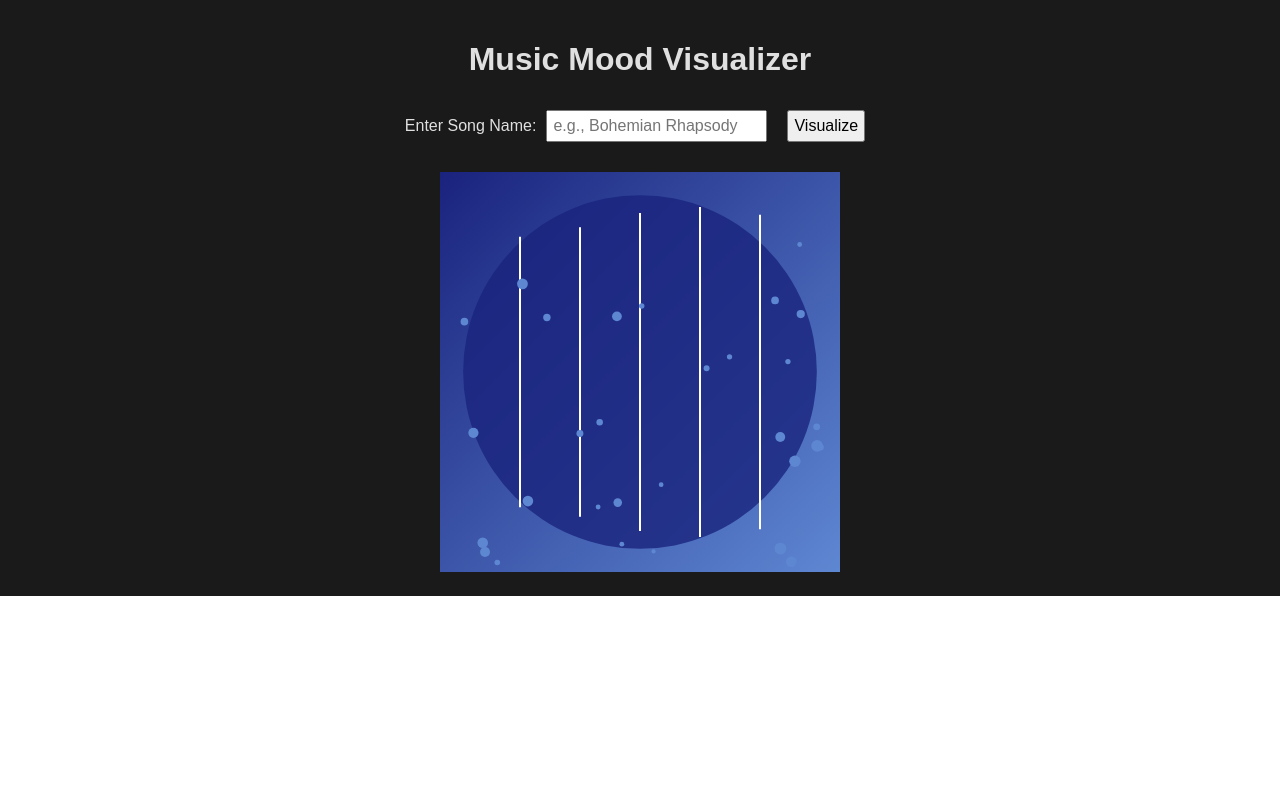
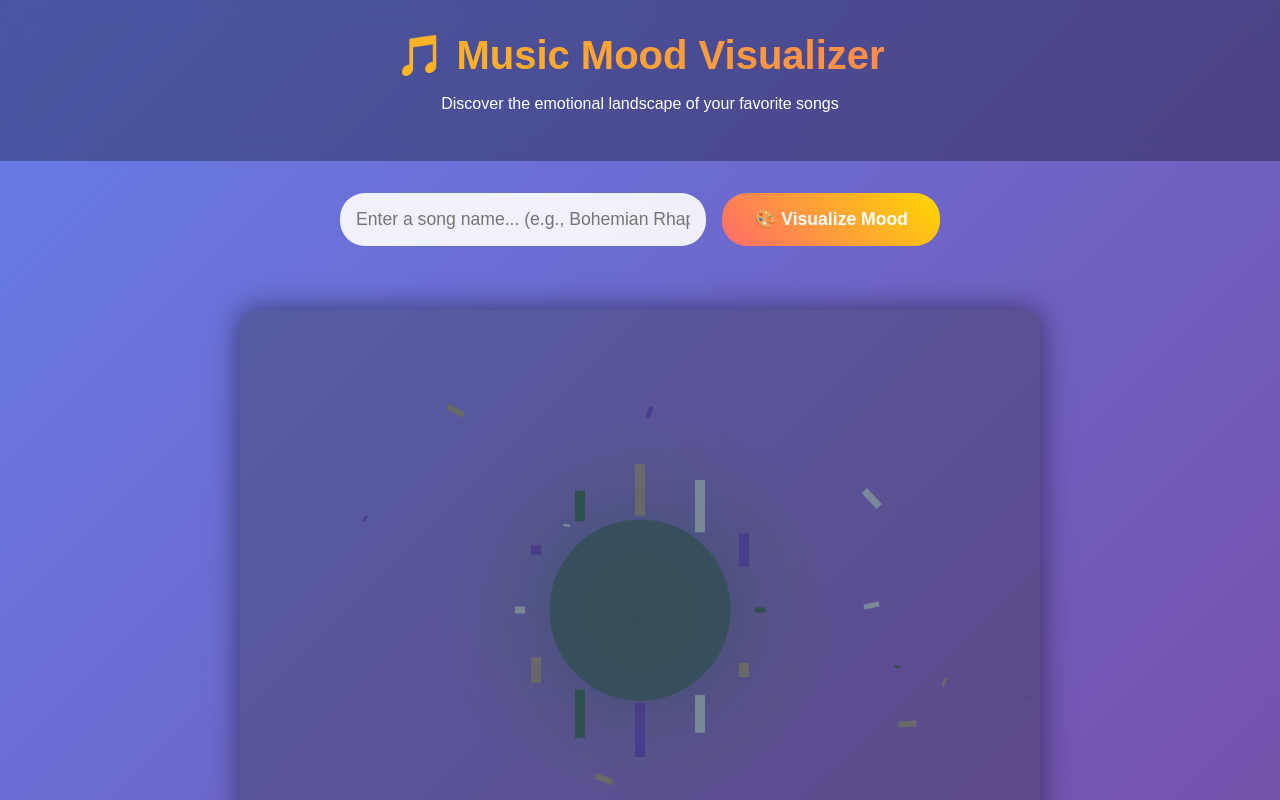
Before and after one commit to N1Chaos/music-mood-visualizer, a React (Create React App) app in the folder client/: page / in a window 1280 px wide. Shown: the top 800 px of the page. Built offline with nearby package versions, Linux system fonts and the light colour scheme.

Commit message:
fix: complete App.js with mock data

```diff
--- a/client/src/App.css
+++ b/client/src/App.css
@@ -1,15 +1,178 @@
 .App {
   text-align: center;
-  padding: 20px;
-  background-color: #1a1a1a;
-  color: #e0e0e0;
+  background: linear-gradient(135deg, #667eea 0%, #764ba2 100%);
+  min-height: 100vh;
+  color: white;
   font-family: 'Arial', sans-serif;
 }
-input, button {
-  margin: 10px;
-  padding: 5px;
-  font-size: 16px;
+
+.App-header {
+  padding: 2rem;
+  background: rgba(0, 0, 0, 0.3);
+  backdrop-filter: blur(10px);
 }
-canvas {
-  margin-top: 20px;
+
+.App-header h1 {
+  margin: 0;
+  font-size: 2.5rem;
+  background: linear-gradient(45deg, #ffd700, #ff6b6b);
+  -webkit-background-clip: text;
+  -webkit-text-fill-color: transparent;
 }
+
+.controls {
+  padding: 2rem;
+}
+
+.search-form {
+  max-width: 600px;
+  margin: 0 auto;
+}
+
+.input-group {
+  display: flex;
+  gap: 1rem;
+  flex-wrap: wrap;
+  justify-content: center;
+}
+
+.song-input {
+  flex: 1;
+  min-width: 300px;
+  padding: 1rem;
+  border: none;
+  border-radius: 25px;
+  font-size: 1.1rem;
+  background: rgba(255, 255, 255, 0.9);
+  color: #333;
+  outline: none;
+  transition: all 0.3s ease;
+}
+
+.song-input:focus {
+  transform: scale(1.02);
+  box-shadow: 0 0 20px rgba(255, 255, 255, 0.3);
+}
+
+.visualize-btn {
+  padding: 1rem 2rem;
+  border: none;
+  border-radius: 25px;
+  background: linear-gradient(45deg, #ff6b6b, #ffd700);
+  color: white;
+  font-size: 1.1rem;
+  font-weight: bold;
+  cursor: pointer;
+  transition: all 0.3s ease;
+}
+
+.visualize-btn:hover:not(:disabled) {
+  transform: scale(1.05);
+  box-shadow: 0 0 25px rgba(255, 107, 107, 0.5);
+}
+
+.visualize-btn:disabled {
+  opacity: 0.7;
+  cursor: not-allowed;
+}
+
+.spinner {
+  display: inline-block;
+  width: 1rem;
+  height: 1rem;
+  border: 2px solid transparent;
+  border-top: 2px solid white;
+  border-radius: 50%;
+  animation: spin 1s linear infinite;
+  margin-right: 0.5rem;
+}
+
+@keyframes spin {
+  0% { transform: rotate(0deg); }
+  100% { transform: rotate(360deg); }
+}
+
+.loading-overlay {
+  position: fixed;
+  top: 0;
+  left: 0;
+  right: 0;
+  bottom: 0;
+  background: rgba(0, 0, 0, 0.8);
+  display: flex;
+  flex-direction: column;
+  justify-content: center;
+  align-items: center;
+  z-index: 1000;
+}
+
+.loading-spinner {
+  width: 50px;
+  height: 50px;
+  border: 5px solid transparent;
+  border-top: 5px solid #ff6b6b;
+  border-radius: 50%;
+  animation: spin 1s linear infinite;
+}
+
+.visualization-container {
+  padding: 2rem;
+  display: flex;
+  justify-content: center;
+}
+
+.mood-canvas {
+  border-radius: 15px;
+  box-shadow: 0 0 30px rgba(0, 0, 0, 0.5);
+  background: rgba(0, 0, 0, 0.2);
+}
+
+.song-info {
+  background: rgba(255, 255, 255, 0.1);
+  margin: 2rem auto;
+  padding: 1.5rem;
+  border-radius: 15px;
+  max-width: 600px;
+  backdrop-filter: blur(10px);
+}
+
+.metrics {
+  display: flex;
+  justify-content: center;
+  gap: 2rem;
+  flex-wrap: wrap;
+  margin-top: 1rem;
+}
+
+.metrics span {
+  background: rgba(255, 255, 255, 0.2);
+  padding: 0.5rem 1rem;
+  border-radius: 20px;
+  font-size: 0.9rem;
+}
+
+.app-footer {
+  padding: 2rem;
+  background: rgba(0, 0, 0, 0.3);
+  margin-top: 2rem;
+}
+
+@media (max-width: 768px) {
+  .input-group {
+    flex-direction: column;
+  }
+
+  .song-input {
+    min-width: auto;
+  }
+
+  .mood-canvas {
+    width: 95%;
+    height: auto;
+  }
+
+  .metrics {
+    flex-direction: column;
+    gap: 1rem;
+  }
+}
--- a/client/src/App.js
+++ b/client/src/App.js
@@ -4,7 +4,36 @@ import './App.css';
 function App() {
   const [songInput, setSongInput] = useState('');
   const [isLoading, setIsLoading] = useState(false);
+  const [currentSong, setCurrentSong] = useState(null);
   const canvasRef = useRef(null);
+  const audioRef = useRef(null);
+
+  const moodEffects = {
+    joy: {
+      particles: 50,
+      colors: ['#FFD700', '#FF6B6B', '#4ECDC4', '#FFA500'],
+      speed: 3,
+      shape: 'circle'
+    },
+    energy: {
+      particles: 80,
+      colors: ['#FF0000', '#FF8C00', '#FFFF00', '#FF1493'],
+      speed: 6,
+      shape: 'triangle'
+    },
+    calm: {
+      particles: 20,
+      colors: ['#1E90FF', '#00CED1', '#98FB98', '#87CEEB'],
+      speed: 1.5,
+      shape: 'wave'
+    },
+    sad: {
+      particles: 15,
+      colors: ['#2F4F4F', '#696969', '#778899', '#483D8B'],
+      speed: 1,
+      shape: 'rain'
+    }
+  };
 
   const handleInputChange = (e) => {
     setSongInput(e.target.value);
@@ -16,117 +45,227 @@ function App() {
 
     setIsLoading(true);
     try {
-      // SIMULATION avec données mock
       console.log('🔍 Recherche de:', songInput);
 
-      // Simule un délai de chargement réaliste
-      await new Promise(resolve => setTimeout(resolve, 1500));
+      // Simule un délai de chargement
+      await new Promise(resolve => setTimeout(resolve, 2000));
 
-      // Données mock réalistes
-      const moods = ['joy', 'energy', 'calm', 'sad'];
+      // Données mock améliorées
+      const moods = Object.keys(moodEffects);
       const randomMood = moods[Math.floor(Math.random() * moods.length)];
       const randomTempo = 60 + Math.random() * 120;
 
       const mockData = {
         name: songInput,
-        artist: 'Artist Simulation',
+        artist: 'Artist',
         tempo: Math.round(randomTempo),
         mood: randomMood,
         valence: Math.random(),
         danceability: Math.random(),
         energy: Math.random(),
+        duration: 180000 + Math.random() * 300000,
+        preview_url: null,
         status: 'mock_data'
       };
 
+      setCurrentSong(mockData);
       console.log('🎵 Données simulées:', mockData);
-      drawMoodVisualization(mockData.mood, mockData.tempo);
+      drawMoodVisualization(mockData.mood, mockData.tempo, mockData.energy);
+
+      // Joue un son d'ambiance selon l'humeur
+      playMoodSound(mockData.mood);
 
     } catch (err) {
       console.error('Error:', err);
-      drawMoodVisualization('sad', 100);
+      drawMoodVisualization('sad', 100, 0.5);
     } finally {
       setIsLoading(false);
     }
   };
 
-  const drawMoodVisualization = (mood = 'sad', tempo = 100) => {
+  const playMoodSound = (mood) => {
+    // Arrête l'audio précédent
+    if (audioRef.current) {
+      audioRef.current.pause();
+    }
+
+    // Sons d'ambiance simples (pourrait être remplacé par de vrais samples)
+    const audioContext = new (window.AudioContext || window.webkitAudioContext)();
+    const oscillator = audioContext.createOscillator();
+    const gainNode = audioContext.createGain();
+
+    oscillator.connect(gainNode);
+    gainNode.connect(audioContext.destination);
+
+    // Configure le son selon l'humeur
+    switch(mood) {
+      case 'joy':
+        oscillator.frequency.setValueAtTime(440, audioContext.currentTime);
+        oscillator.type = 'sine';
+        break;
+      case 'energy':
+        oscillator.frequency.setValueAtTime(220, audioContext.currentTime);
+        oscillator.type = 'square';
+        break;
+      case 'calm':
+        oscillator.frequency.setValueAtTime(330, audioContext.currentTime);
+        oscillator.type = 'sine';
+        break;
+      case 'sad':
+        oscillator.frequency.setValueAtTime(110, audioContext.currentTime);
+        oscillator.type = 'triangle';
+        break;
+    }
+
+    gainNode.gain.setValueAtTime(0.1, audioContext.currentTime);
+    oscillator.start();
+
+    // Arrête après 3 secondes
+    setTimeout(() => {
+      oscillator.stop();
+    }, 3000);
+  };
+
+  const drawMoodVisualization = (mood = 'sad', tempo = 100, energy = 0.5) => {
     const canvas = canvasRef.current;
     if (!canvas) return;
 
     const ctx = canvas.getContext('2d');
+    // Arrête l'animation précédente
     if (canvas.animationId) {
       cancelAnimationFrame(canvas.animationId);
     }
 
+    const moodConfig = moodEffects[mood] || moodEffects.sad;
     const particles = [];
-    const particleCount = 30;
+    const particleCount = moodConfig.particles;
 
-    const colors = {
-      joy: ['#ffeb3b', '#ff9800'],
-      energy: ['#d32f2f', '#f44336'],
-      calm: ['#4caf50', '#81c784'],
-      sad: ['#1a237e', '#5e87d2']
-    };
-    const [baseColor, accentColor] = colors[mood] || colors.sad;
+    // Ajuste l'animation selon le tempo et l'énergie
+    const speedFactor = (tempo / 120) * energy;
+    const intensity = energy * 2;
 
-    const speedFactor = tempo / 100;
-
+    // Initialise particules avec propriétés avancées
     for (let i = 0; i < particleCount; i++) {
       particles.push({
         x: Math.random() * canvas.width,
         y: Math.random() * canvas.height,
-        size: Math.random() * 4 + 2,
-        speedX: (Math.random() * 1.5 - 0.75) * speedFactor,
-        speedY: (Math.random() * 1.5 - 0.75) * speedFactor
+        size: Math.random() * 6 + 2,
+        speedX: (Math.random() - 0.5) * moodConfig.speed * intensity,
+        speedY: (Math.random() - 0.5) * moodConfig.speed * intensity,
+        color: moodConfig.colors[i % moodConfig.colors.length],
+        life: 1,
+        rotation: Math.random() * Math.PI * 2,
+        rotationSpeed: (Math.random() - 0.5) * 0.1
       });
     }
 
     let time = 0;
+    const centerX = canvas.width / 2;
+    const centerY = canvas.height / 2;
+
     const animate = () => {
       ctx.clearRect(0, 0, canvas.width, canvas.height);
 
-      const gradient = ctx.createLinearGradient(0, 0, canvas.width, canvas.height);
-      gradient.addColorStop(0, baseColor);
-      gradient.addColorStop(1, accentColor);
+      // Fond gradient animé
+      const gradient = ctx.createRadialGradient(centerX, centerY, 50, centerX, centerY, 200);
+      gradient.addColorStop(0, moodConfig.colors[0] + '80');
+      gradient.addColorStop(1, moodConfig.colors[1] + '20');
       ctx.fillStyle = gradient;
       ctx.fillRect(0, 0, canvas.width, canvas.height);
 
-      const radius = 150 + 30 * Math.sin(time / (30 / speedFactor));
-      ctx.globalAlpha = 0.8;
-      ctx.fillStyle = baseColor;
+      // Cercle central pulsant avec le tempo
+      const pulse = Math.sin(time * tempo / 60) * 30 * intensity;
+      ctx.globalAlpha = 0.7;
+      ctx.fillStyle = moodConfig.colors[0];
       ctx.beginPath();
-      ctx.arc(canvas.width / 2, canvas.height / 2, radius, 0, Math.PI * 2);
+      ctx.arc(centerX, centerY, 80 + pulse, 0, Math.PI * 2);
       ctx.fill();
       ctx.globalAlpha = 1;
 
-      ctx.strokeStyle = '#ffffff';
-      ctx.lineWidth = 2;
-      for (let i = 0; i < 5; i++) {
-        ctx.beginPath();
-        ctx.moveTo(80 + i * 60, 50 + 15 * Math.sin(time * speedFactor + i));
-        ctx.lineTo(80 + i * 60, 350 - 15 * Math.sin(time * speedFactor + i));
-        ctx.stroke();
+      // Barres de fréquences autour du cercle
+      const barCount = 12;
+      for (let i = 0; i < barCount; i++) {
+        const angle = (i / barCount) * Math.PI * 2;
+        const barHeight = 30 + Math.sin(time * 2 + i) * 25 * intensity;
+        const x = centerX + Math.cos(angle) * 120 - 5;
+        const y = centerY + Math.sin(angle) * 120 - barHeight / 2;
+
+        ctx.fillStyle = moodConfig.colors[i % moodConfig.colors.length];
+        ctx.fillRect(x, y, 10, barHeight);
       }
 
-      particles.forEach((p) => {
-        ctx.fillStyle = accentColor;
+      // Particules avancées
+      particles.forEach((particle) => {
+        ctx.save();
+        ctx.translate(particle.x, particle.y);
+        ctx.rotate(particle.rotation);
+
+        ctx.fillStyle = particle.color;
+        ctx.globalAlpha = particle.life;
+
+        // Formes différentes selon l'humeur
+        switch(moodConfig.shape) {
+          case 'triangle':
             ctx.beginPath();
-        ctx.arc(p.x, p.y, p.size, 0, Math.PI * 2);
+            ctx.moveTo(0, -particle.size);
+            ctx.lineTo(particle.size, particle.size);
+            ctx.lineTo(-particle.size, particle.size);
+            ctx.closePath();
             ctx.fill();
-        p.x += p.speedX;
-        p.y += p.speedY;
-        if (p.x < 0 || p.x > canvas.width) p.speedX *= -1;
-        if (p.y < 0 || p.y > canvas.height) p.speedY *= -1;
+            break;
+          case 'wave':
+            ctx.beginPath();
+            ctx.arc(0, 0, particle.size, 0, Math.PI * 1.5);
+            ctx.stroke();
+            break;
+          case 'rain':
+            ctx.fillRect(-particle.size/2, -particle.size/2, particle.size, particle.size * 3);
+            break;
+          default: // circle
+            ctx.beginPath();
+            ctx.arc(0, 0, particle.size, 0, Math.PI * 2);
+            ctx.fill();
+        }
+
+        ctx.restore();
+
+        // Mise à jour de la particule
+        particle.x += particle.speedX;
+        particle.y += particle.speedY;
+        particle.rotation += particle.rotationSpeed;
+
+        // Rebond sur les bords
+        if (particle.x < 0 || particle.x > canvas.width) particle.speedX *= -1;
+        if (particle.y < 0 || particle.y > canvas.height) particle.speedY *= -1;
+
+        // Effet de fade aux bords
+        const edgeDist = Math.min(
+          particle.x,
+          canvas.width - particle.x,
+          particle.y,
+          canvas.height - particle.y
+        );
+        particle.life = Math.min(1, edgeDist / 50);
       });
 
-      time += 0.1 * speedFactor;
+      // Effet de texte flottant
+      if (currentSong) {
+        ctx.fillStyle = '#FFFFFF';
+        ctx.font = '16px Arial';
+        ctx.textAlign = 'center';
+        ctx.fillText(`${currentSong.name} - ${currentSong.artist}`, centerX, 30);
+        ctx.font = '14px Arial';
+        ctx.fillText(`Tempo: ${tempo} BPM | Mood: ${mood}`, centerX, 50);
+      }
+
+      time += 0.016; // ~60fps
       canvas.animationId = requestAnimationFrame(animate);
     };
     animate();
   };
 
   useEffect(() => {
-    drawMoodVisualization('sad', 100);
+    drawMoodVisualization('sad', 100, 0.5);
 
     const currentCanvas = canvasRef.current;
     return () => {
@@ -138,31 +277,69 @@ function App() {
 
   return (
     <div className="App">
-      <h1>Music Mood Visualizer</h1>
-      <form onSubmit={handleSubmit}>
-        <label>
-          Enter Song Name:
+      <header className="App-header">
+        <h1>🎵 Music Mood Visualizer</h1>
+        <p>Discover the emotional landscape of your favorite songs</p>
+      </header>
+
+      <div className="controls">
+        <form onSubmit={handleSubmit} className="search-form">
+          <div className="input-group">
             <input
               type="text"
               value={songInput}
               onChange={handleInputChange}
-            placeholder="e.g., Bohemian Rhapsody"
+              placeholder="Enter a song name... (e.g., Bohemian Rhapsody)"
               disabled={isLoading}
+              className="song-input"
             />
-        </label>
-        <button type="submit" disabled={isLoading}>
-          {isLoading ? 'Analyzing...' : 'Visualize'}
+            <button type="submit" disabled={isLoading} className="visualize-btn">
+              {isLoading ? (
+                <>
+                  <span className="spinner"></span>
+                  Analyzing...
+                </>
+              ) : (
+                '🎨 Visualize Mood'
+              )}
             </button>
+          </div>
         </form>
+      </div>
 
-      {isLoading && <div className="loading">Analyzing song mood...</div>}
+      {isLoading && (
+        <div className="loading-overlay">
+          <div className="loading-spinner"></div>
+          <p>Analyzing song emotions...</p>
+        </div>
+      )}
 
+      <div className="visualization-container">
         <canvas
-        id="moodCanvas"
           ref={canvasRef}
-        width="400"
-        height="400"
+          width="800"
+          height="600"
+          className="mood-canvas"
+          aria-label="Interactive music mood visualization"
         />
+      </div>
+
+      {currentSong && (
+        <div className="song-info">
+          <h3>Now Visualizing:</h3>
+          <p><strong>{currentSong.name}</strong> by {currentSong.artist}</p>
+          <div className="metrics">
+            <span>🎼 Tempo: {currentSong.tempo} BPM</span>
+            <span>🎨 Mood: {currentSong.mood}</span>
+            <span>💃 Danceability: {Math.round(currentSong.danceability * 100)}%</span>
+            <span>⚡ Energy: {Math.round(currentSong.energy * 100)}%</span>
+          </div>
+        </div>
+      )}
+
+      <footer className="app-footer">
+        <p>Experience the emotional power of music through visual art</p>
+      </footer>
     </div>
   );
 }
```
Lines whose indentation alone changed are shown as unchanged.
